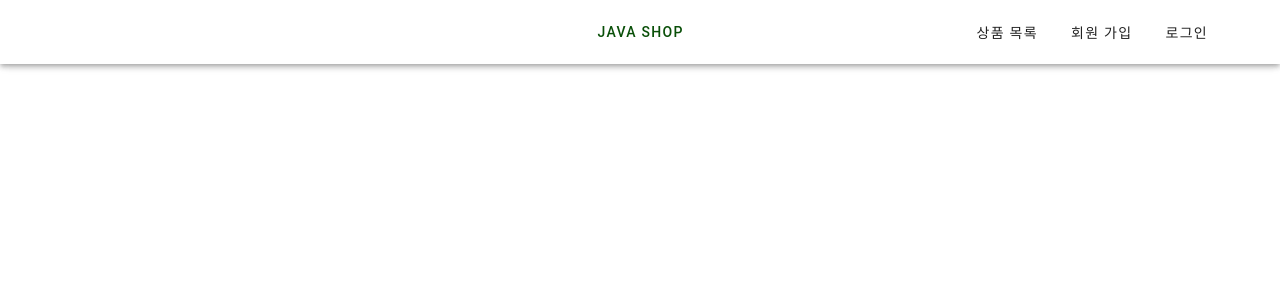
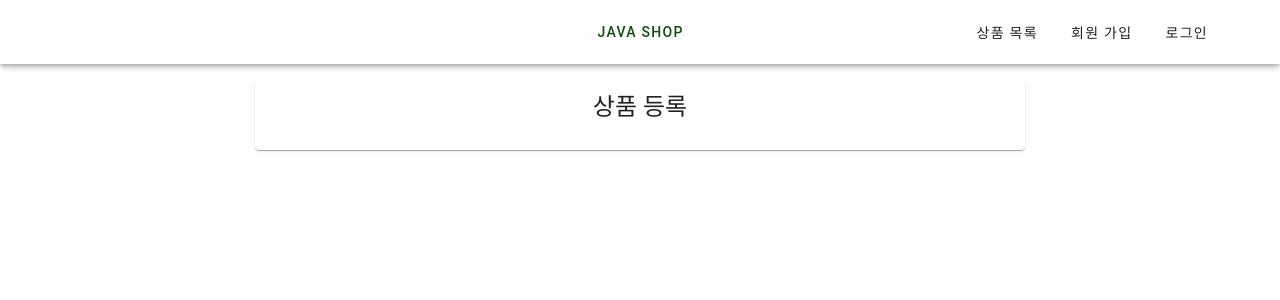
Before and after one commit to clean2001/order-system-front, a Vue app: page /product/create in a window 1280 px wide. Shown: the top 300 px of the page. Built offline with nearby package versions, Linux system fonts and the light colour scheme.

Commit message:
feat: ProductCreate 라우터

```diff
--- a/src/router/productRouter.js
+++ b/src/router/productRouter.js
@@ -1,6 +1,7 @@
 // import ProductListComponent from '@/components/ProductListComponent.vue';
 import ProductListManage from '@/views/ProductListManage.vue';
 import ProductList from '@/views/ProductList.vue';
+import ProductCreate from '@/views/ProductCreate.vue';
 
 
 export const productRouter = [
@@ -19,5 +20,10 @@ export const productRouter = [
         name: 'ProductListManage',
         component: ProductListManage
     },
+    {
+        path: '/product/create',
+        name: 'ProductCreate',
+        component: ProductCreate
+    },
 
 ]
--- a/src/views/MyPage.vue
+++ b/src/views/MyPage.vue
@@ -49,7 +49,7 @@ export default {
         this.memberInfoList = [
             {key: "이름", value: this.memberInfo.name},
             {key: "email", value: this.memberInfo.email},
-            {key: "도시", value: this.memberInfo.city},
+            {key: "도시", value: this.memberInfo.city}, // ⭐️ API의 response에 맞게 써줘야함. 나는 address로 감싸지 않았기 때문에 이렇게 씀
             {key:"상세주소", value: this.memberInfo.street},
             {key: "우편번호", value: this.memberInfo.zipcode}
         ]
--- /dev/null
+++ b/src/views/ProductCreate.vue
@@ -0,0 +1,26 @@
+<template>
+    <v-container>
+        <v-row justify="center">
+            <v-col cols="12" md="8">
+                <v-card>
+                    <v-card-title class="text-center text-h5">
+                        상품 등록
+                    </v-card-title>
+                    <v-card-text>
+
+                    </v-card-text>
+                </v-card>
+            </v-col>
+        </v-row>
+    </v-container>
+
+</template>
+<script>
+export default {
+    data() {
+        return {
+
+        }
+    }
+}
+</script>
```
